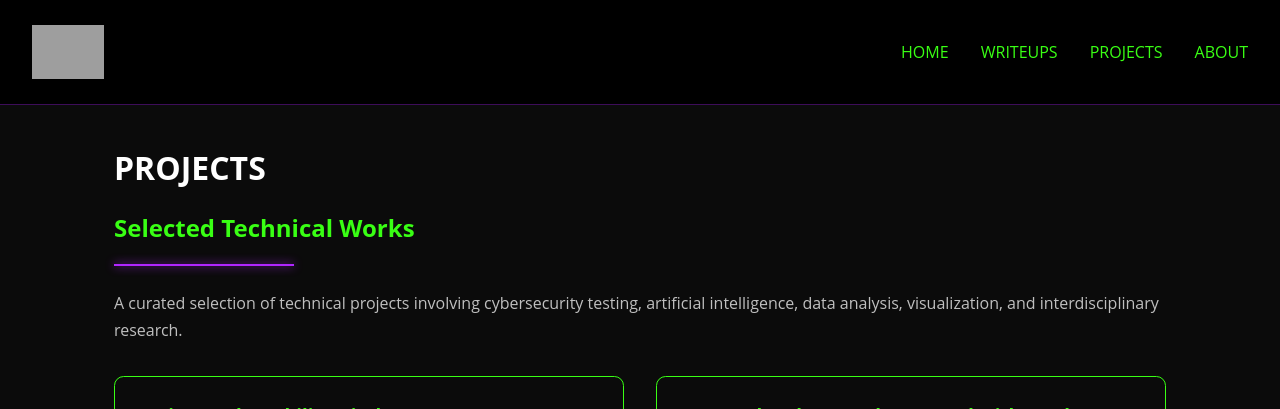
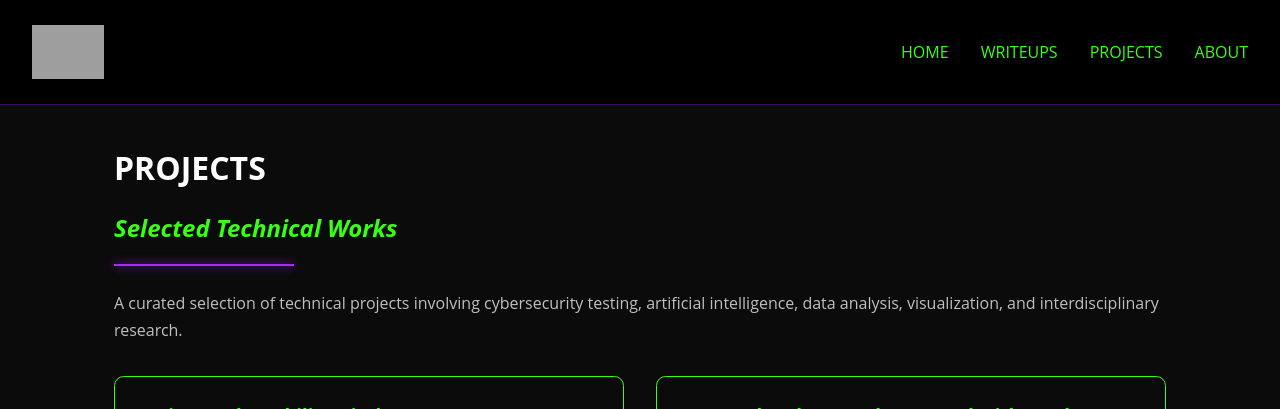
Before and after one commit to glsanclem/silvrnebyxlab, a Jekyll site: the page built from projects.md, in a window 1280 px wide. Shown: the top 409 px of the page. Built offline with Jekyll 4.4.1, drawn with Linux system fonts in a browser that asks for light colours; grey boxes are pictures that could not be loaded.

```diff
--- a/projects.md
+++ b/projects.md
@@ -5,7 +5,7 @@ title: "Projects"
 
 # PROJECTS
 
-## Selected Technical Works
+## *Selected Technical Works*
 
 <div style="width: 180px; height: 2px; margin-top: 1.0rem; margin-bottom: 1.5rem; background: #b026ff; box-shadow: 0 0 10px #b026ff;"></div>
 
```
